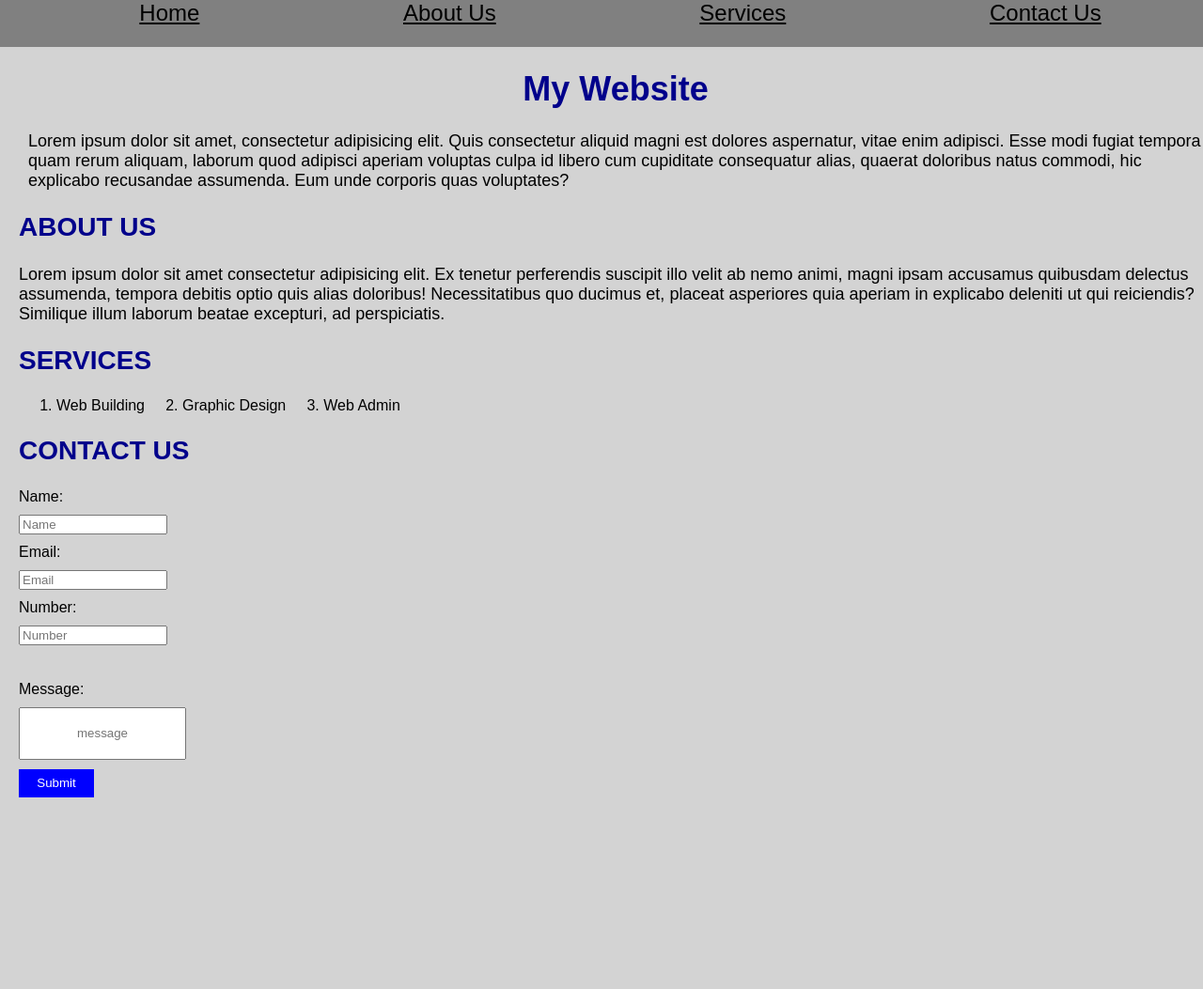
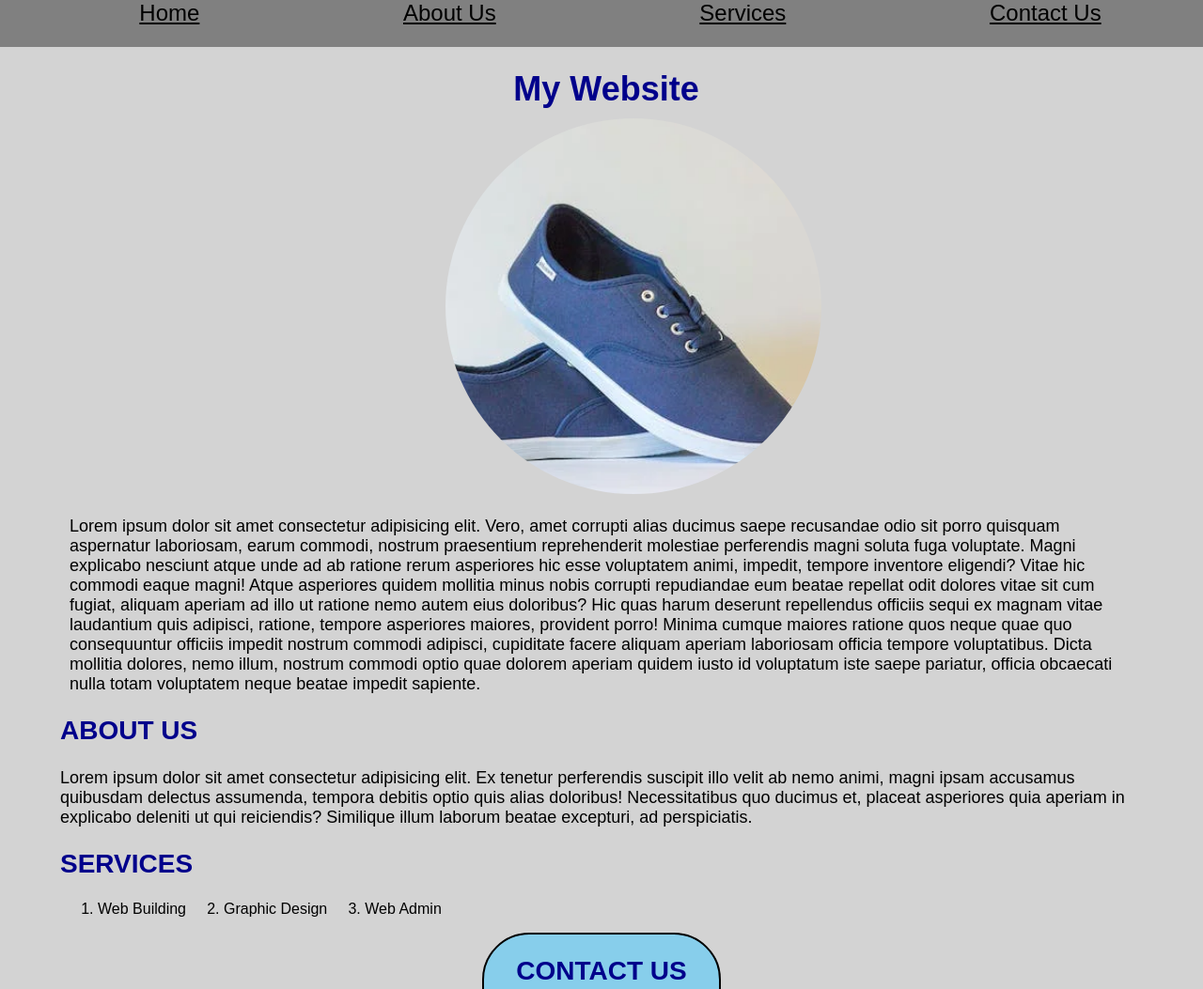
Before and after one commit to NgoranBruce/BRUCE_CA_HTML_CSS, a plain HTML site: page index.html in a window 1280 px wide. Shown: the top 1053 px of the page at 94% size. Before the commit the page ends 849 px from the top, so only its background shows below. Drawn offline with Linux system fonts and the light colour scheme.

Commit message:
advance changes

```diff
--- a/css/style.css
+++ b/css/style.css
@@ -30,11 +30,49 @@ form{
     flex-direction: column;
     gap: 10px;
     font-size: 16px;
+    justify-content: center;
+    align-items: center;
     color: black;
+    border: 2px solid;
+    width: 250px;
+    border-radius: 50px;
+    background: skyblue;
+
+}
+form:hover{
+    background: lightgreen;
+    color: white;
+}
+.contactus{
+    display: flex;
+    flex-direction: column;
+    justify-content: center;
+    align-items: center;
+
+
+
 }
 .main{
-    margin-left: 20px;
+    width: 90%;
+    margin: 0 auto;
 }
+.c{
+    display: flex;
+    margin-left: 400px;
+    background-image: url(../pexels-photo.webp);
+    width: 400px;
+    height: 400px;
+    border-radius: 100%;
+    margin-top: 10px;
+    background-position: center;
+    background-size: cover;
+
+}
+.c:hover{
+    transform: scale(0.9);
+}
+
+
 input[type=text]{
     width: 150px;
 }
@@ -55,6 +93,12 @@ input[type=message]{
     background: blue;
     color: white;
     border: none;
+    margin-bottom: 10px;
+}
+.btn:hover{
+    background: violet ;
+    color: black;
+    letter-spacing: 4px;
 }
 h1{
     font-size: 36px;
--- a/index.html
+++ b/index.html
@@ -17,10 +17,11 @@
     </header>
 
     <main class="main">
-
         <header class="top">
-            <h1 class="h2">My Website</h1>
-            <p>Lorem ipsum dolor sit amet, consectetur adipisicing elit. Quis consectetur aliquid magni est dolores aspernatur, vitae enim adipisci. Esse modi fugiat tempora quam rerum aliquam, laborum quod adipisci aperiam voluptas culpa id libero cum cupiditate consequatur alias, quaerat doloribus natus commodi, hic explicabo recusandae assumenda. Eum unde corporis quas voluptates?</p>
+            <h1 class="h2">My Website
+                <div class="c"></div>
+            </h1>
+            <p>Lorem ipsum dolor sit amet consectetur adipisicing elit. Vero, amet corrupti alias ducimus saepe recusandae odio sit porro quisquam aspernatur laboriosam, earum commodi, nostrum praesentium reprehenderit molestiae perferendis magni soluta fuga voluptate. Magni explicabo nesciunt atque unde ad ab ratione rerum asperiores hic esse voluptatem animi, impedit, tempore inventore eligendi? Vitae hic commodi eaque magni! Atque asperiores quidem mollitia minus nobis corrupti repudiandae eum beatae repellat odit dolores vitae sit cum fugiat, aliquam aperiam ad illo ut ratione nemo autem eius doloribus? Hic quas harum deserunt repellendus officiis sequi ex magnam vitae laudantium quis adipisci, ratione, tempore asperiores maiores, provident porro! Minima cumque maiores ratione quos neque quae quo consequuntur officiis impedit nostrum commodi adipisci, cupiditate facere aliquam aperiam laboriosam officia tempore voluptatibus. Dicta mollitia dolores, nemo illum, nostrum commodi optio quae dolorem aperiam quidem iusto id voluptatum iste saepe pariatur, officia obcaecati nulla totam voluptatem neque beatae impedit sapiente.</p>
         </header>
 
 
@@ -45,8 +46,9 @@
 
 
     <section class="contactus">
-        <h1 id="contact" class="h1">CONTACT US</h1>
+
         <form action="">
+            <h1 id="contact" class="h1">CONTACT US</h1>
             <label for="name">Name:</label>
             <input type="text" name="name" placeholder="Name" required>
             <label for="email">Email:</label>
```
Also changed, not shown: pexels-photo.webp (added).
